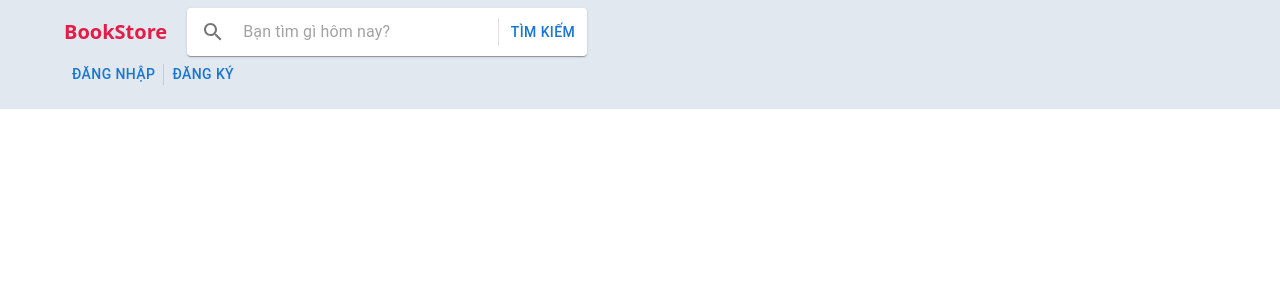
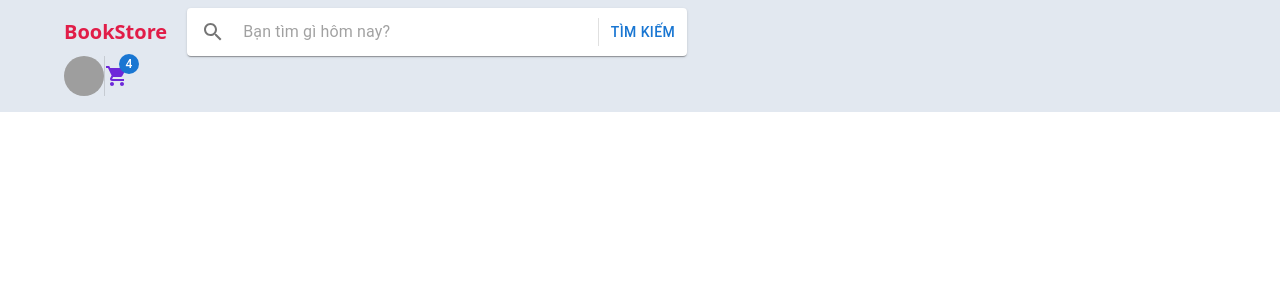
Before and after one commit to hieuhatinh/bookstore-app, a Next.js app: page / in a window 1280 px wide. Shown: the top 300 px of the page. Built offline with nearby package versions, Linux system fonts and the light colour scheme; grey boxes are pictures that could not be loaded.

Commit message:
Header ui - khi đăng nhập

```diff
--- a/src/components/main/HeaderLayout.tsx
+++ b/src/components/main/HeaderLayout.tsx
@@ -1,12 +1,72 @@
 import Link from 'next/link'
 import Button from '@mui/material/Button'
+import Avatar from '@mui/material/Avatar'
+import Badge from '@mui/material/Badge'
 import Container from '@mui/material/Container'
 import Divider from '@mui/material/Divider'
-
+import Box from '@mui/material/Box'
+import List from '@mui/material/List'
+import ListItem from '@mui/material/ListItem'
+import ListItemButton from '@mui/material/ListItemButton'
+import ListItemIcon from '@mui/material/ListItemIcon'
+import ListItemText from '@mui/material/ListItemText'
+import Tooltip, { TooltipProps, tooltipClasses } from '@mui/material/Tooltip'
+import ShoppingCartIcon from '@mui/icons-material/ShoppingCart'
+import LogoutIcon from '@mui/icons-material/Logout'
+import PersonIcon from '@mui/icons-material/Person'
 import routes from '@/routes'
 import Search from './components/Search'
+import { styled } from '@mui/material/styles'
+
+const LightTooltip = styled(({ className, ...props }: TooltipProps) => (
+    <Tooltip {...props} classes={{ popper: className }} />
+))(({ theme }) => ({
+    [`& .${tooltipClasses.arrow}`]: {
+        color: '#fff',
+    },
+    [`& .${tooltipClasses.tooltip}`]: {
+        backgroundColor: '#fff',
+        color: 'rgba(0, 0, 0, 0.87)',
+        boxShadow: theme.shadows[1],
+        fontSize: 11,
+    },
+}))
+
+const ListUser = () => {
+    return (
+        <Box sx={{ width: '100%', maxWidth: 360 }}>
+            <nav aria-label="main mailbox folders">
+                <List>
+                    <ListItem disablePadding>
+                        <ListItemButton>
+                            <ListItemIcon>
+                                <PersonIcon />
+                            </ListItemIcon>
+                            <ListItemText primary="Hồ sơ" />
+                        </ListItemButton>
+                    </ListItem>
+                </List>
+            </nav>
+            <Divider />
+            <nav aria-label="secondary mailbox folders">
+                <List>
+                    <ListItem disablePadding>
+                        <ListItemButton>
+                            <ListItemIcon>
+                                <LogoutIcon />
+                            </ListItemIcon>
+                            <ListItemText primary="Đăng xuất" />
+                        </ListItemButton>
+                    </ListItem>
+                </List>
+            </nav>
+        </Box>
+    )
+}
 
 function HeaderLayout() {
+    const user = true
+
     return (
         <Container className="flex items-center justify-between">
             <div className="flex items-center">
@@ -19,7 +79,34 @@ function HeaderLayout() {
                 <Search />
             </div>
 
-            <div className="flex align-items">
+            {user ? (
+                <div className="flex items-center">
+                    <LightTooltip
+                        title={<ListUser />}
+                        placement="bottom-end"
+                        arrow
+                        enterDelay={200}
+                        leaveDelay={500}
+                    >
+                        <Avatar
+                            src="https://encrypted-tbn0.gstatic.com/images?q=tbn:ANd9GcQZUzg3Q6JlV46-cTixJAfKsy6Z2slX3TFB8g&usqp=CAU"
+                            alt="avatar"
+                            className="w-6 h-6 cursor-pointer"
+                        />
+                    </LightTooltip>
+                    <Divider className="mx-3" orientation="vertical" flexItem />
+                    <Tooltip title="Giỏ hàng" placement="bottom" arrow>
+                        <Badge
+                            badgeContent={4}
+                            color="primary"
+                            className="cursor-pointer"
+                        >
+                            <ShoppingCartIcon className="text-violet-700" />
+                        </Badge>
+                    </Tooltip>
+                </div>
+            ) : (
+                <div className="flex items-center">
                     <Link href={routes.login}>
                         <Button variant="text">Đăng nhập</Button>
                     </Link>
@@ -33,6 +120,7 @@ function HeaderLayout() {
                         <Button variant="text">Đăng ký</Button>
                     </Link>
                 </div>
+            )}
         </Container>
     )
 }
--- a/src/components/main/components/Search.tsx
+++ b/src/components/main/components/Search.tsx
@@ -1,3 +1,4 @@
+import { useState } from 'react'
 import Button from '@mui/material/Button'
 import Paper from '@mui/material/Paper'
 import InputBase from '@mui/material/InputBase'
@@ -5,7 +6,13 @@ import Divider from '@mui/material/Divider'
 import IconButton from '@mui/material/IconButton'
 import SearchIcon from '@mui/icons-material/Search'
 
-export default function CustomizedInputBase() {
+export default function Search() {
+    const [search, setSearch] = useState('')
+
+    const handleSubmit = (e) => {
+        e.preventDefault()
+    }
+
     return (
         <Paper
             component="form"
@@ -13,8 +20,9 @@ export default function CustomizedInputBase() {
                 p: '2px 4px',
                 display: 'flex',
                 alignItems: 'center',
-                width: 400,
+                width: 500,
             }}
+            onSubmit={handleSubmit}
         >
             <IconButton sx={{ p: '10px' }} aria-label="menu">
                 <SearchIcon />
@@ -23,6 +31,8 @@ export default function CustomizedInputBase() {
                 sx={{ ml: 1, flex: 1 }}
                 placeholder="Bạn tìm gì hôm nay?"
                 inputProps={{ 'aria-label': 'Bạn tìm gì hôm nay?' }}
+                value={search}
+                onChange={(e) => setSearch(e.target.value)}
             />
             <Divider sx={{ height: 28, m: 0.5 }} orientation="vertical" />
             <Button variant="text">Tìm kiếm</Button>
```
Lines whose indentation alone changed are shown as unchanged.
